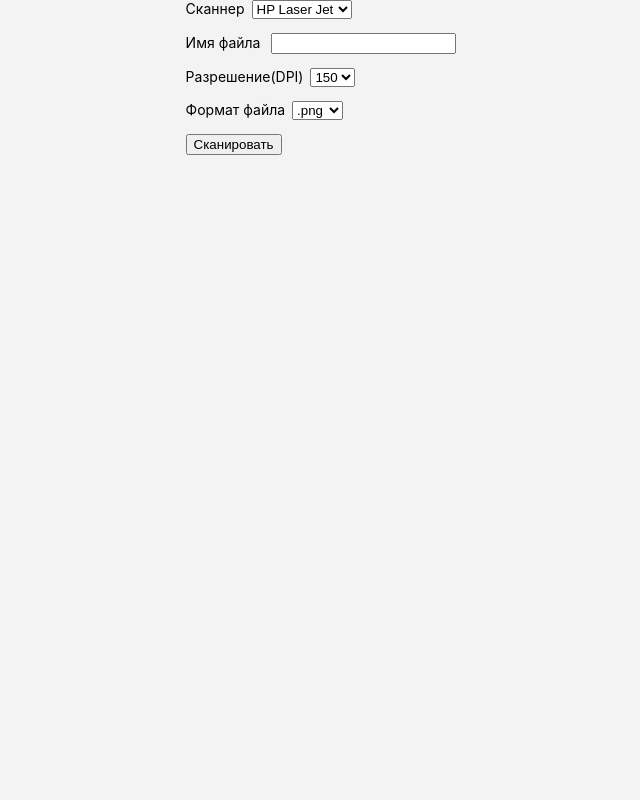
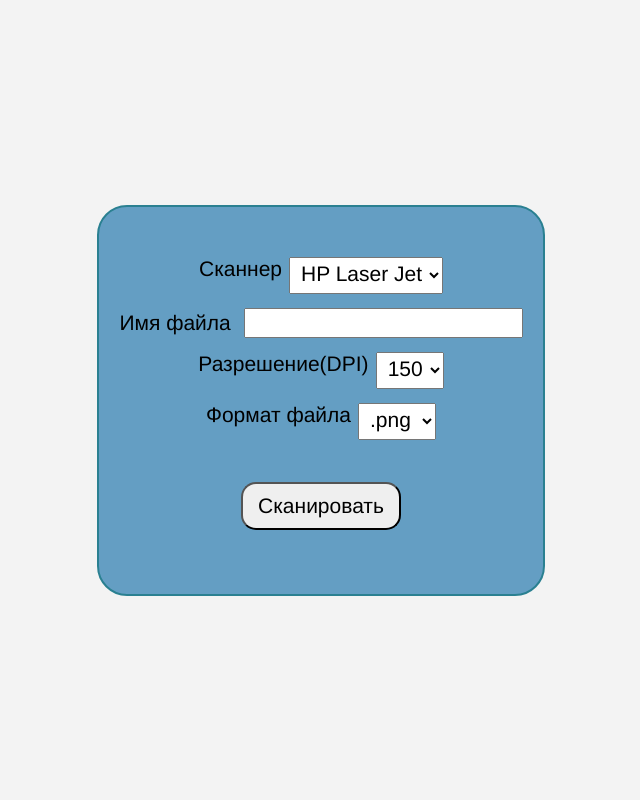
Before and after one commit to V0es/scanner-web-interface, a Flask app: page / in a window 1280 px wide. Shown: the whole page, without its empty margins (319-959 px from the left). Run offline with Flask 2, Linux system fonts and the light colour scheme.

Commit message:
made page markup and styles

```diff
--- a/website/static/index.css
+++ b/website/static/index.css
@@ -20,6 +20,7 @@ body {
     flex-direction: column;
     min-height: 100vh;
     overflow: hidden;
+    justify-content: center;
 }
 
 .container {
@@ -27,20 +28,68 @@ body {
     margin: 0 auto;
 }
 
-.scan-form{
+/* FORM */
+
+.main-form {
+    padding: 50px 20px;
+    border: 2px rgb(42, 128, 145) solid;
+    border-radius: 30px;
+    background-color: #649EC3;
+
+    font-family: 'Franklin Gothic Medium', 'Arial Narrow', Arial, sans-serif;
+    font-weight: 500;
+    font-size: 1.5rem;
+}
+
+.fdc {
+    display: flex;
+    flex-direction: column;
+    align-items: center;
+}
+
+
+.scan-form {
     margin-bottom: 1rem;
+
 }
+
 
 .flex {
     display: flex;
 }
 
-.window {
-    display: flex;
-    flex-direction: column;
-    align-items: center;
+
+.description {
+    padding-right: 0.5rem;
+    color: black;
 }
 
-.description{
-    padding-right: 0.5rem;
+.input {
+    font-size: 1rem;
+
+    font-family: 'Franklin Gothic Medium', 'Arial Narrow', Arial, sans-serif;
+    font-weight: 500;
+    font-size: 1.5rem;
 }
+
+.select {
+    padding: 3px 3px 7px 7px;
+}
+
+.submit {
+    margin-top: 2rem;
+}
+
+.btn {
+    padding: 10px 15px;
+    border-radius: 15px;
+
+    transition: .15s linear;
+
+}
+
+.btn:hover {
+    background-color: black;
+    color: #649EC3
+
+}
--- a/website/templates/index.html
+++ b/website/templates/index.html
@@ -10,40 +10,41 @@
 <body>
     <div class="wrapper">
         <div class="container">
-            <div class="window">
+            <div class="window fdc">
 
-                <form action="" method="post" class="scan-form" id="main-form">
+                <form action="" method="post" class="main-form fdc" id="main-form">
                     <div class="scan-form flex">
                         <div class="description">Сканнер</div>
-                    <select form="main-form">
+                            <select class="input select" form="main-form">
                                 <option name="scan" id="scan">HP Laser Jet</option>
                             </select>
                     </div>
 
                     <div class="scan-form">
                         <label class="description" for="name">Имя файла</label>
-                    <input type="text" name="name" id="name" required>
+                        <input class="input" type="text" name="name" id="name" required>
                     </div>
+
                     <div class="scan-form flex">
                         <div class="description">Разрешение(DPI)</div>
-                        <select form="main-form">
+                            <select class="input select" form="main-form">
                                 <option>150</option>
                                 <option>200</option>
                             </select>
                     </div>
+
                     <div class="scan-form flex">
                         <div class="description">Формат файла</div>
-                        <select form="main-form">
+                        <select class="input select" form="main-form">
                             <option>.png</option>
                             <option>.jpeg</option>
                         </select>
+                    </div>
 
-                    </div>
-                    <div class="scan-form">
-                      <input type="submit" value="Сканировать">
+                    <div class="scan-form submit">
+                      <input class="input btn" type="submit" value="Сканировать">
                     </div>
                 </form>
-
             </div>
         </div>
 
```
Lines whose indentation alone changed are shown as unchanged.
